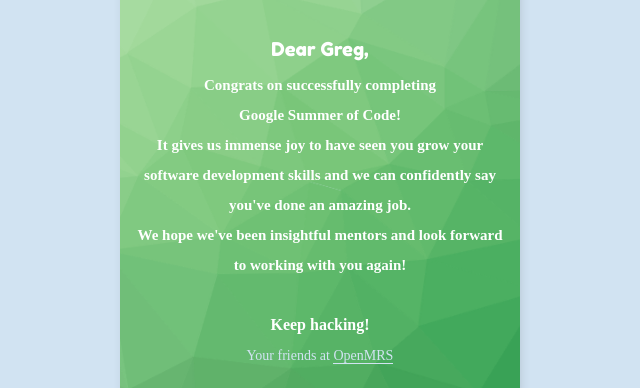
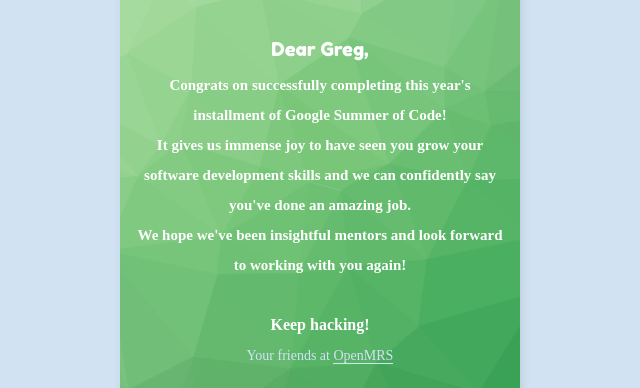
Before and after one commit to rish-16/OpenMRS-Email-Template, a plain HTML site: page index.html in a window 1280 px wide. Shown: the part 229-617 px from the top of the page, without its empty margins (320-960 px from the left). Drawn offline with Linux system fonts and the light colour scheme.

Commit message:
Fixed message

```diff
--- a/index.html
+++ b/index.html
@@ -137,8 +137,7 @@
             <div id="main">
                 <p id="recip">Dear Greg,</p>
                 <p id="main-text">
-                    Congrats on successfully completing
-                    <br>
+                    Congrats on successfully completing this year's installment of
                     <b>Google Summer of Code</b>!
                     <br>
                     It gives us immense joy to have seen you grow your software development skills and we can confidently say you've done an amazing job.
```
